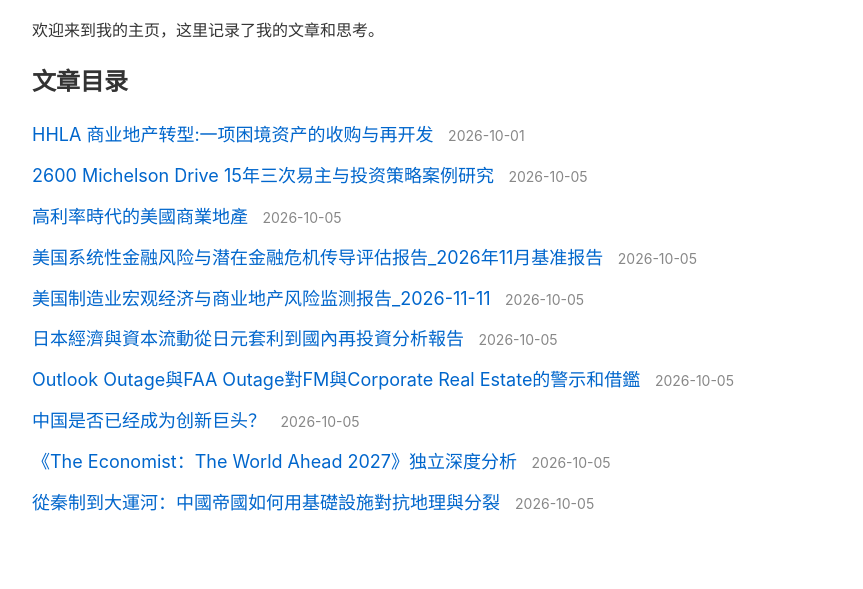
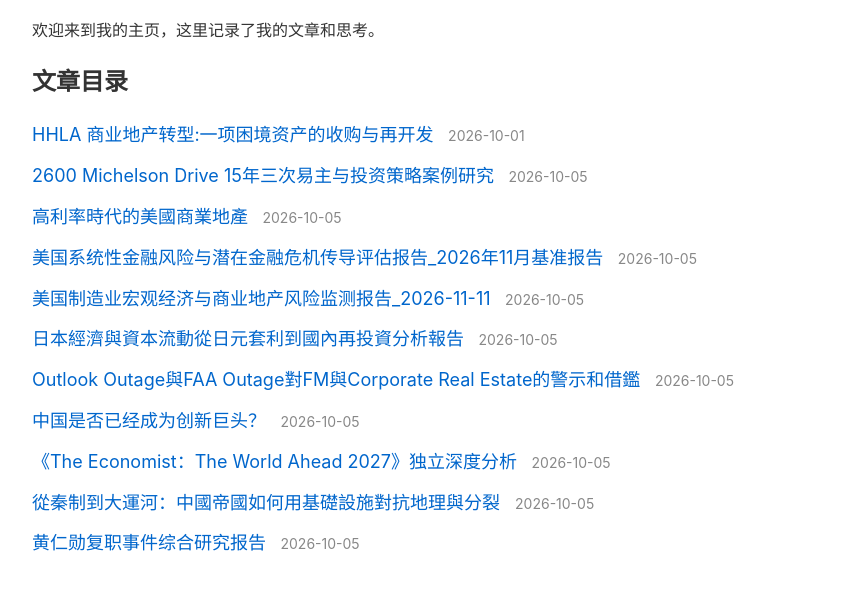
Before and after one commit to Jerioooo/Research, a plain HTML site: page index.html in a window 1280 px wide. Shown: the part 107-696 px from the top of the page, without its empty margins (208-1071 px from the left). Drawn offline with Linux system fonts and the light colour scheme.

Commit message:
Add new article link for Huang Renxun incident

```diff
--- a/index.html
+++ b/index.html
@@ -88,6 +88,10 @@
 </a>
             <span class="date">2026-10-05</span>
         </li>
+        <li>
+            <a href="article11.html">黄仁勋复职事件综合研究报告</a>
+            <span class="date">2026-10-05</span>
+        </li>
         <!-- 以后有新文章，直接在这里加一行 <li>...</li> 即可 -->
     </ul>
 
```
